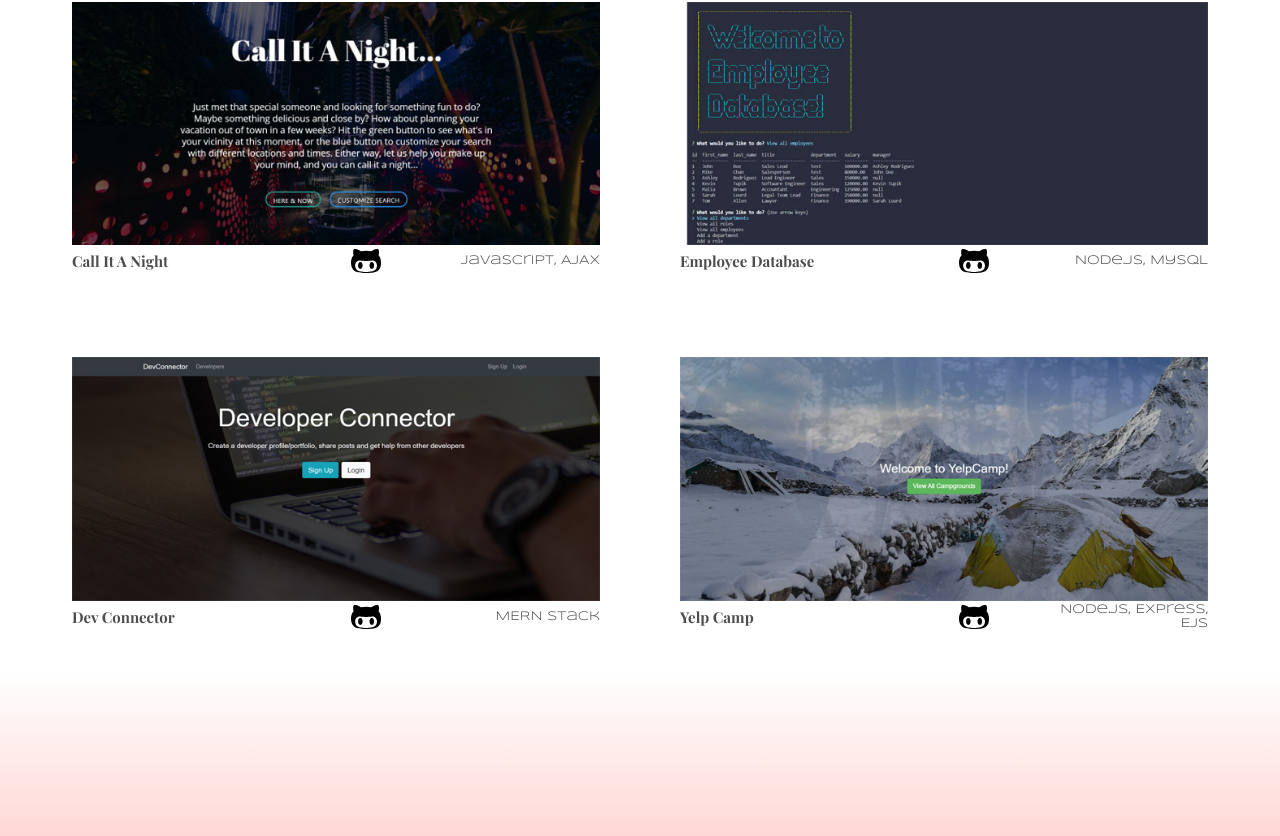
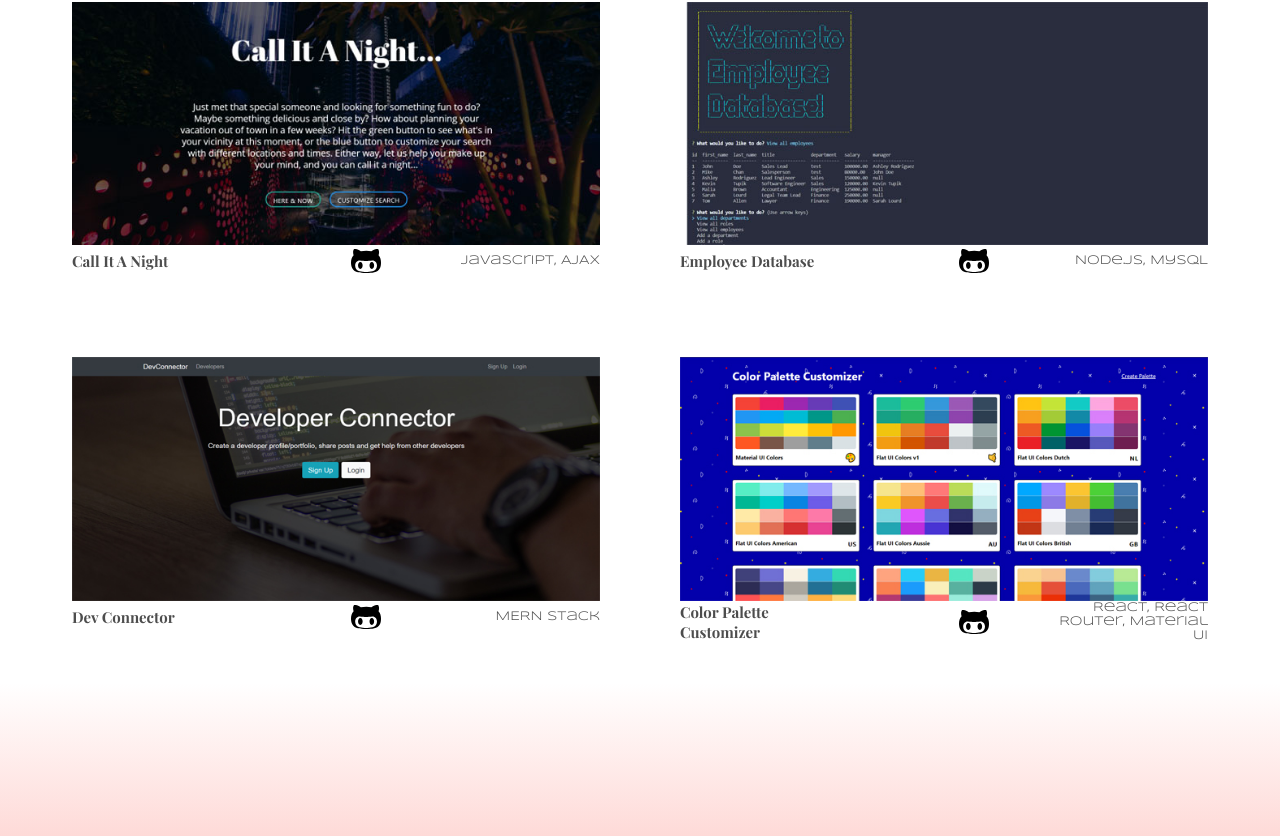
Before and after one commit to christopherConcannon/portfolio-2020, a React (Create React App) app in the folder client/: page /look-see in a window 1280 px wide. Shown: the part 1340-2176 px from the top of the page. Built offline with nearby package versions, Linux system fonts and the light colour scheme.

Commit message:
add project description and styling

```diff
--- a/client/src/components/About/About.css
+++ b/client/src/components/About/About.css
@@ -1,10 +1,9 @@
 .About {
-	/* height: 70vh; */
-	height: 100vh;
+	/* height: 100vh; */
 	background: #fff;
 	display: flex;
 	align-items: center;
-	/* margin-top: 5rem; */
+	margin: 5rem 0;
 }
 
 .About-title {
@@ -31,7 +30,7 @@
 	width: 70%;
 	/* text-align: right; */
 	margin: 0 auto;
-	line-height: 1.9;
+	line-height: 2.1;
 }
 
 .About-portrait {
--- a/client/src/components/About/About.js
+++ b/client/src/components/About/About.js
@@ -36,8 +36,7 @@ function About() {
 					with skills and research habits well-suited to interface with technology through
 					language constructs such as vocabulary, syntax, and semantics. I combine
 					Node-powered data-driven back-end solutions with modern React tools on the
-					front-end to deliver effective, visually attractive products. I look forward to
-					finding my role in a team focused on providing superior web experiences.
+					front-end to deliver effective, visually attractive products.
 				</p>
 			</div>
 		</section>
--- a/client/src/components/Portfolio/Portfolio.js
+++ b/client/src/components/Portfolio/Portfolio.js
@@ -1,55 +1,9 @@
 import React, { useState } from 'react';
 import Project from '../Project/Project';
+import { projects } from '../../data'
 import './Portfolio.css';
 
 function Portfolio() {
-	const [ projects ] = useState([
-    {
-			title   : 'Buskr',
-			imgName : 'buskr.jpg',
-			projURL :
-				'https://polar-headland-24294.herokuapp.com/',
-			repoURL : 'https://github.com/jessicajernigan/dreamteam_project3',
-			techs   : 'MERN, GraphQL, Apollo'
-		},
-		{
-			title   : 'Instartist',
-			imgName : 'instartist.jpg',
-			projURL : 'https://instartist.herokuapp.com/',
-			repoURL : 'https://github.com/christopherConcannon/instartist',
-			techs   : 'Express.js, Handlebars, Sequelize'
-		},
-		{
-			title   : 'Call It A Night',
-			imgName : 'call-it-a-night-screenshot.jpg',
-			projURL : 'https://christopherconcannon.github.io/call-it-a-night/',
-			repoURL : 'https://github.com/christopherConcannon/call-it-a-night',
-			techs   : 'Javascript, AJAX'
-		},
-		{
-			title   : 'Employee Database',
-			imgName : 'employee-database.jpg',
-			projURL :
-				'https://drive.google.com/file/d/1IP-UqG3k2mjywhdTtKAODVVYG2ul6H9X/view',
-			repoURL : 'https://github.com/christopherConcannon/employee-database',
-			techs   : 'Node.js, MySQL'
-		},
-		{
-			title   : 'Dev Connector',
-			imgName : 'dev-connector.jpg',
-			projURL : 'https://rocky-sierra-41169.herokuapp.com/',
-			repoURL : 'https://github.com/christopherConcannon/devConnector',
-			techs   : 'MERN Stack'
-		},
-		{
-			title   : 'Yelp Camp',
-			imgName : 'yelp-camp.jpg',
-			projURL : 'https://whispering-shelf-69508.herokuapp.com/',
-			repoURL : 'https://github.com/christopherConcannon/yelp-camp',
-			techs   : 'Node.js, Express, EJS'
-		}
-	]);
-
 	return (
 		<section id="look-see" className="Portfolio">
 			<div className="container">
--- a/client/src/components/Project/Project.css
+++ b/client/src/components/Project/Project.css
@@ -4,6 +4,62 @@
 	margin: 2.5rem;
 	width: calc(50% - 5rem);
 }
+
+.Project-img-container {
+  position: relative;
+}
+
+.Project-img-overlay {
+  position: absolute;
+  top: 0;
+  bottom: 0;
+  left: 0;
+  right: 0;
+  height: 100%;
+  width: 100%;
+  opacity: 0;
+  transition: .5s ease;
+  background: linear-gradient(var(--pink), #ffffff);
+  overflow: hidden;
+}
+
+.Project:hover .Project-img-overlay {
+  opacity: 1;
+}
+
+.Project-desc {
+  color: #4d4d4d;
+  height: 100%;
+  padding: 2rem;
+  font-size: .8rem;
+  line-height: 1.5;
+  position: relative;
+  top: 200px;
+  display: flex;
+  flex-direction: column;
+  justify-content: center;
+  align-items: center;
+  transition: .6s;
+}
+
+.Project:hover .Project-desc {
+  top: 0;
+
+}
+
+.Project-img-overlay a {
+  margin-top: 1rem;
+  border: 1px solid #4d4d4d;
+  padding: .25rem 1rem;
+  border-radius: 50px;
+  transition: all .4s;
+}
+
+.Project-img-overlay a:hover {
+  background: #4d4d4d;
+  color: #ffffff;
+}
+
 
 .Project-meta {
 	color: #4d4d4d;
@@ -49,11 +105,21 @@
 	transform: skew(2deg, -5deg);
 }
 
+@media screen and (max-width: 992px) {
+  .Project-desc {
+    font-size: .5rem;
+  }
+}
+
 @media screen and (max-width: 768px) {
 	.Project {
 		margin: 2rem;
 		width: calc(100% - 4rem);
-	}
+  }
+
+  .Project-desc {
+    font-size: .7rem;
+  }
 
 	.Project-meta {
 		font-size: .6rem;
@@ -64,3 +130,9 @@
 		margin-right: 1rem;
 	}
 }
+
+@media (max-width: 576px) {
+  .Project-desc {
+    font-size: .4rem;
+  }
+}
--- a/client/src/components/Project/Project.js
+++ b/client/src/components/Project/Project.js
@@ -1,26 +1,35 @@
-import React from 'react';
-import { FontAwesomeIcon } from '@fortawesome/react-fontawesome';
-import './Project.css';
+import React from 'react'
+import { FontAwesomeIcon } from '@fortawesome/react-fontawesome'
+import './Project.css'
 
-function Project({ title, imgName, projURL, repoURL, techs }) {
+function Project({ title, imgName, projURL, repoURL, description, techs }) {
 	return (
-		<div className="Project hover-skew">
-			<a href={projURL} target="blank">
-				<img
-					src={require(`../../assets/images/${imgName}`)}
-					className="rsp-image"
-					alt={`Screenshot of ${title} web application`}
-				/>
-			</a>
-			<div className="Project-meta">
+		// <div className='Project hover-skew'>
+		<div className='Project'>
+			<div className='Project-img-container'>
+				<a href={projURL} target='blank'>
+					<img
+						src={require(`../../assets/images/${imgName}`)}
+						className='Project-img rsp-image'
+						alt={`Screenshot of ${title} web application`}
+					/>
+				</a>
+				<div class='Project-img-overlay'>
+					<div class='Project-desc'>
+						<p>{description}</p>
+            <a href={projURL} target='blank'>go</a>
+					</div>
+				</div>
+			</div>
+			<div className='Project-meta'>
 				<h3>{title}</h3>
-				<a href={repoURL} target="blank">
+				<a href={repoURL} target='blank'>
 					<FontAwesomeIcon icon={[ 'fab', 'github-alt' ]} />
 				</a>
 				<span>{techs}</span>
 			</div>
 		</div>
-	);
+	)
 }
 
-export default Project;
+export default Project
--- /dev/null
+++ b/client/src/data.js
@@ -0,0 +1,60 @@
+export const projects = [
+  {
+    title   : 'Buskr',
+    imgName : 'buskr.jpg',
+    projURL :
+      'https://polar-headland-24294.herokuapp.com/',
+    repoURL : 'https://github.com/jessicajernigan/dreamteam_project3',
+    description: 'A platform for independent musicians to showcase their songs and accept donation-based revenue streams',
+    techs   : 'MERN, GraphQL, Apollo'
+  },
+  {
+    title   : 'Instartist',
+    imgName : 'instartist.jpg',
+    projURL : 'https://instartist.herokuapp.com/',
+    repoURL : 'https://github.com/christopherConcannon/instartist',
+    description: 'A social network application for virtually exhibiting works created by artists; provides a community to display and share the perspective of works of art of all kinds, where users can interact with these works and leave their comments',
+    techs   : 'Express.js, Handlebars, Sequelize'
+  },
+  {
+    title   : 'Call It A Night',
+    imgName : 'call-it-a-night-screenshot.jpg',
+    projURL : 'https://christopherconcannon.github.io/call-it-a-night/',
+    repoURL : 'https://github.com/christopherConcannon/call-it-a-night',
+    description: 'A mobile-first application designed to let user’s quickly search for restaurants and events in their locale based on Geolocation or customizable search criteria',
+    techs   : 'Javascript, AJAX'
+  },
+  {
+    title   : 'Employee Database',
+    imgName : 'employee-database.jpg',
+    projURL :
+      'https://drive.google.com/file/d/1IP-UqG3k2mjywhdTtKAODVVYG2ul6H9X/view',
+    repoURL : 'https://github.com/christopherConcannon/employee-database',
+    description: "A command-line application to manage a company's employee database, using Node.js, Inquirer, and MySQL",
+    techs   : 'Node.js, MySQL'
+  },
+  {
+    title   : 'Dev Connector',
+    imgName : 'dev-connector.jpg',
+    projURL : 'https://rocky-sierra-41169.herokuapp.com/',
+    repoURL : 'https://github.com/christopherConcannon/devConnector',
+    description: 'A social network for developers. A pedagogical application built with the MERN stack allowing user to create a developer profile/portfolio, share posts and get help from other developers',
+    techs   : 'MERN Stack'
+  },
+  {
+    title   : 'Color Palette Customizer',
+    imgName : 'color-palette-customizer.jpg',
+    projURL : 'https://color-palette-customizer.herokuapp.com/',
+    repoURL : 'https://github.com/christopherConcannon/color-app',
+    description: 'A pedagogical color palette organizer/creator application built with React.',
+    techs   : 'React, React Router, Material UI'
+  }
+  // {
+  // 	title   : 'Yelp Camp',
+  // 	imgName : 'yelp-camp.jpg',
+  // 	projURL : 'https://whispering-shelf-69508.herokuapp.com/',
+  //   repoURL : 'https://github.com/christopherConcannon/yelp-camp',
+  //   description: 'Lorem ipsum dolor sit amet consectetur adipisicing elit. Quod veniam repellendus dicta consectetur voluptas facere?',
+  // 	techs   : 'Node.js, Express, EJS'
+  // }
+]
```
